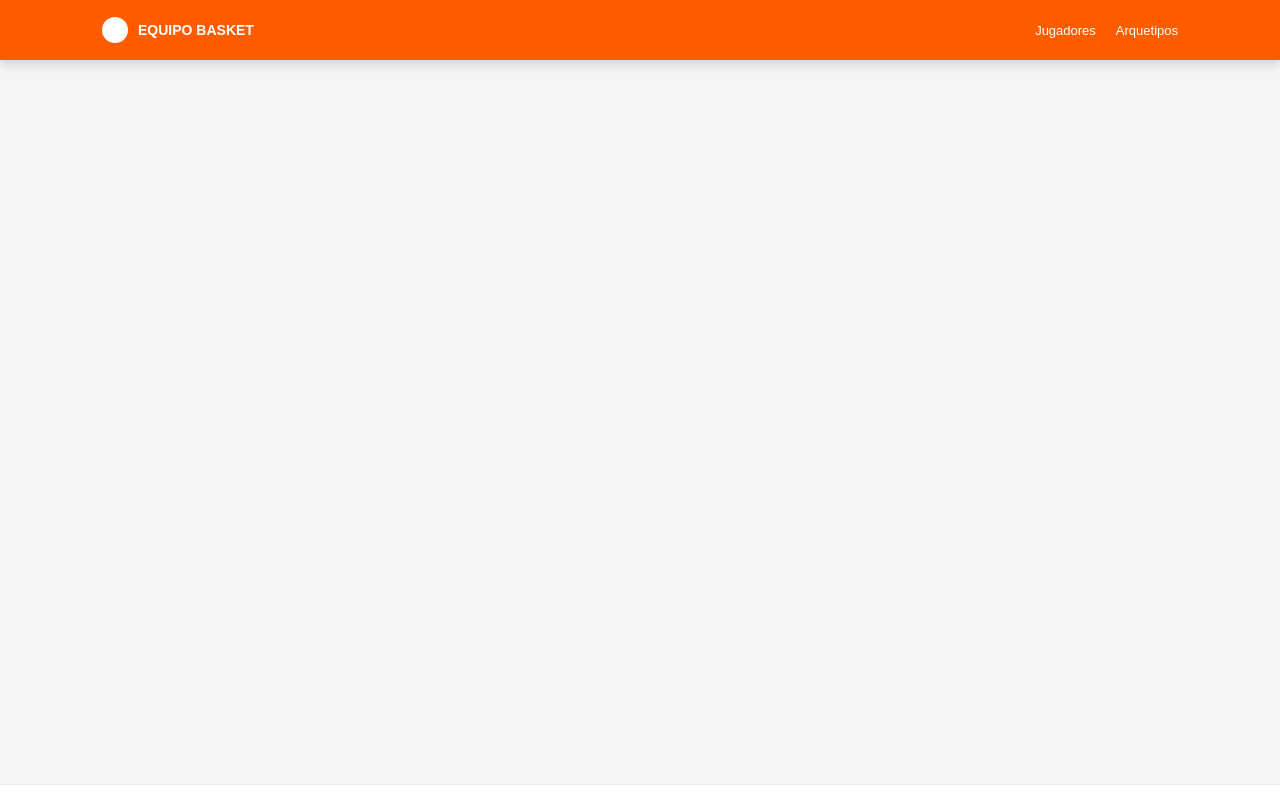
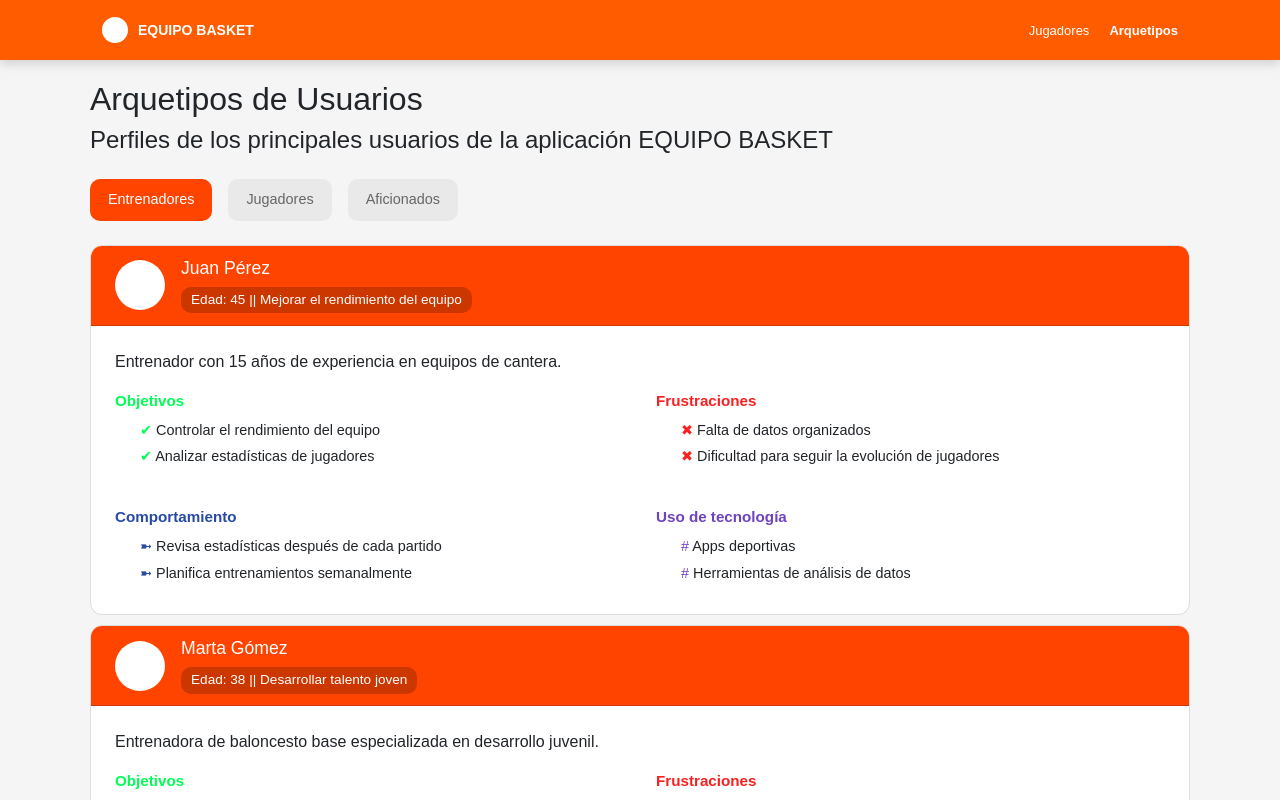
Before and after one commit to Angular-Force-FP-067/P1-FrontEndMedianteAngular, an Angular app: page /arquetipos in a window 1280 px wide. Before the commit this address led to /. Shown: the top 800 px of the page. Built offline with nearby package versions, Linux system fonts and the light colour scheme.

Commit message:
Creación Arquetipos con *ngFor

```diff
--- a/src/app/app.routes.ts
+++ b/src/app/app.routes.ts
@@ -1,8 +1,10 @@
 import { Routes } from '@angular/router';
 import { HomeComponent } from './components/home/home';
 import { PlayersComponent } from './components/players/players';
+import { ArquetiposComponent } from './components/arquetipos/arquetipos';
 
 export const routes: Routes = [
   { path: '', component: HomeComponent },
-  { path: 'players', component: PlayersComponent }
+  { path: 'players', component: PlayersComponent },
+  { path: 'arquetipos', component: ArquetiposComponent }
 ];
--- /dev/null
+++ b/src/app/components/arquetipos/arquetipos.css
@@ -0,0 +1,133 @@
+/* Pestañas */
+.tabs{
+  display:flex;
+  gap:1rem;
+  margin:1.5rem 0;
+  flex-wrap:wrap;
+}
+.tabs button{
+  padding:0.5rem 1rem;
+  cursor:pointer;
+  border-radius:10px;
+  border:2px solid #E9E9E9;
+  background:#E9E9E9;
+  color:#666;
+  font-size:0.9rem;
+  transition:border-color 0.2s, box-shadow 0.2s, background 0.2s;
+}
+.tabs button:hover{
+  border-color:#FF4400;
+}
+.tabs button.activa{
+  background:#FF4400;
+  color:white;
+  border-color:#FF4400;
+}
+/* Card principal */
+.card{
+  background:white;
+  margin-bottom: 10px;
+  border-radius:12px;
+  border:1px solid #ddd;
+  overflow:hidden;
+  transition:transform 0.2s ease, box-shadow 0.2s ease;
+}
+.card:hover{
+  transform:translateY(-3px);
+  box-shadow:0 8px 20px rgba(0,0,0,0.12);
+}
+/* Cabecera */
+.card-header{
+  height:80px;
+  background:#FF4400;
+  display:flex;
+  align-items:center;
+  gap:1rem;
+  padding:0 1.5rem;
+  color:white;
+}
+.avatar{
+  width:50px;
+  height:50px;
+  border-radius:50%;
+  background:white;
+  flex-shrink:0;
+}
+.info {
+  display: flex;
+  flex-direction: column;
+  gap: 4px;
+}
+/* Nombre */
+.info h3 {
+  margin: 0;
+  font-size: 1.1rem;
+}
+/* Edad + Motivación */
+.info span {
+  font-size: 0.85rem;
+  padding: 3px 10px;
+  background: #cc3700;
+  color: white;
+  border-radius: 10px;
+  margin-top: 4px;
+  text-align: left;
+}
+/* Cuerpo */
+.card-body {
+  padding: 1.5rem;
+}
+.grid {
+  display: grid;
+  grid-template-columns: 1fr 1fr;
+  gap: 2rem;
+}
+.box strong {
+  display: block;
+  margin-bottom: 0.5rem;
+  font-size: 0.95rem;
+}
+.box ul {
+  list-style: none;
+  padding: 0;
+  margin: 0;
+}
+.box ul li {
+  position: relative;
+  padding-left: 25px;
+  margin-bottom: 0.5rem;
+  font-size: 0.9rem;
+  line-height: 1.3;
+}
+/* Objetivos*/
+.box.objetivos strong,
+.box.objetivos ul li::before {
+  color: #00ff55;
+}
+.box.objetivos ul li::before {
+  content: "✔ ";
+}
+/* Frustraciones*/
+.box.frustraciones strong,
+.box.frustraciones ul li::before {
+  color: #f92020;
+}
+.box.frustraciones ul li::before {
+  content: "✖ ";
+}
+/* Comportamiento:*/
+.box.comportamiento strong,
+.box.comportamiento ul li::before {
+  color: #284aa7;
+}
+.box.comportamiento ul li::before {
+  content: "➼ ";
+}
+/* Uso de tecnología */
+.box.uso-tecnologia strong,
+.box.uso-tecnologia ul li::before {
+  color: #6f42c1;
+}
+.box.uso-tecnologia ul li::before {
+  content: "# ";
+}
--- /dev/null
+++ b/src/app/components/arquetipos/arquetipos.html
@@ -0,0 +1,78 @@
+<section class="arquetipos">
+<!-- Titutlo + Subtiutlo-->
+<header class="arquetipos_header">
+  <h2>Arquetipos de Usuarios</h2>
+  <h4>Perfiles de los principales usuarios de la aplicación EQUIPO BASKET</h4>
+</header>
+
+<!-- Pestañas -->
+<div class="tabs">
+  <button
+    [class.activa]="tabActiva === 'entrenador'"
+    (click)="tabActiva = 'entrenador'">
+    Entrenadores
+  </button>
+  <button
+    [class.activa]="tabActiva === 'jugador'"
+    (click)="tabActiva = 'jugador'">
+    Jugadores
+  </button>
+  <button
+    [class.activa]="tabActiva === 'aficionado'"
+    (click)="tabActiva = 'aficionado'">
+    Aficionados
+  </button>
+</div>
+
+<!-- CONTENIDO -->
+<div class="contenido">
+  <div *ngFor="let a of arquetiposFiltrados" class="card">
+
+    <!-- HEADER -->
+    <div class="card-header">
+      <div class="avatar"></div>
+      <div class="info">
+        <h3>{{a.nombre}} {{a.apellidos}}</h3>
+        <span>Edad: {{a.edad}} || {{a.lateMotiv}}</span>
+      </div>
+    </div>
+
+    <!-- BODY -->
+    <div class="card-body">
+
+      <p>{{a.biografia}}</p>
+
+      <div class="grid">
+        <div class="box objetivos">
+          <strong>Objetivos</strong>
+          <ul>
+            <li *ngFor="let o of a.objetivos">{{o}}</li>
+          </ul>
+        </div>
+
+        <div class="box frustraciones">
+          <strong>Frustraciones</strong>
+          <ul>
+            <li *ngFor="let f of a.frustraciones">{{f}}</li>
+          </ul>
+        </div>
+
+        <div class="box comportamiento">
+          <strong>Comportamiento</strong>
+          <ul>
+            <li *ngFor="let c of a.comportamiento">{{c}}</li>
+          </ul>
+        </div>
+
+      <div class="box uso-tecnologia">
+          <strong>Uso de tecnología</strong>
+          <ul>
+            <li *ngFor="let t of a.usoTecnologia">{{t}}</li>
+          </ul>
+        </div>
+      </div>
+
+    </div> <!-- end card-body -->
+
+  </div> <!-- end card -->
+</div> <!-- end contenido -->
--- /dev/null
+++ b/src/app/components/arquetipos/arquetipos.specs.ts
@@ -0,0 +1 @@
+import { ComponentFixture, TestBed } from '@angular/core/testing';
--- /dev/null
+++ b/src/app/components/arquetipos/arquetipos.ts
@@ -0,0 +1,25 @@
+import { Component } from '@angular/core';
+import { CommonModule } from '@angular/common';
+
+import { ARQUETIPOS } from '../../data/arquetipos';
+import { Arquetipo } from '../../models/arquetipos';
+
+@Component({
+  selector: 'app-arquetipos',
+  standalone: true,
+  imports: [CommonModule],
+  templateUrl: './arquetipos.html',
+  styleUrls: ['./arquetipos.css'],
+})
+
+export class ArquetiposComponent {
+
+  tabActiva: 'entrenador' | 'jugador' | 'aficionado' = 'entrenador';
+
+  arquetipos: Arquetipo[] = ARQUETIPOS;
+
+  get arquetiposFiltrados(){
+    return this.arquetipos.filter(a => a.rol === this.tabActiva);
+  }
+
+}
--- /dev/null
+++ b/src/app/data/arquetipos.ts
@@ -0,0 +1,154 @@
+import { Arquetipo } from '../models/arquetipos';
+
+export const ARQUETIPOS: Arquetipo[] = [
+/* ENTRENADORES */
+{
+  nombre: "Juan",
+  apellidos: "Pérez",
+  edad: 45,
+  rol: "entrenador",
+  lateMotiv: "Mejorar el rendimiento del equipo",
+  biografia: "Entrenador con 15 años de experiencia en equipos de cantera.",
+  objetivos: [
+    "Controlar el rendimiento del equipo",
+    "Analizar estadísticas de jugadores"
+  ],
+  frustraciones: [
+    "Falta de datos organizados",
+    "Dificultad para seguir la evolución de jugadores"
+  ],
+  comportamiento: [
+    "Revisa estadísticas después de cada partido",
+    "Planifica entrenamientos semanalmente"
+  ],
+  usoTecnologia: [
+    "Apps deportivas",
+    "Herramientas de análisis de datos"
+  ]
+},
+
+{
+  nombre: "Marta",
+  apellidos: "Gómez",
+  edad: 38,
+  rol: "entrenador",
+  lateMotiv: "Desarrollar talento joven",
+  biografia: "Entrenadora de baloncesto base especializada en desarrollo juvenil.",
+  objetivos: [
+    "Mejorar habilidades técnicas",
+    "Motivar a los jugadores"
+  ],
+  frustraciones: [
+    "Falta de seguimiento de progreso",
+    "Herramientas poco intuitivas"
+  ],
+  comportamiento: [
+    "Analiza rendimiento semanal",
+    "Comunicación constante con jugadores"
+  ],
+  usoTecnologia: [
+    "Apps móviles",
+    "Videos de análisis"
+  ]
+},
+
+/* JUGADORES */
+{
+  nombre: "Carlos",
+  apellidos: "López",
+  edad: 19,
+  rol: "jugador",
+  lateMotiv: "Mejorar mis estadísticas",
+  biografia: "Jugador amateur que busca progresar y llegar a ligas superiores.",
+  objetivos: [
+    "Mejorar tiro",
+    "Aumentar minutos de juego"
+  ],
+  frustraciones: [
+    "No saber en qué mejorar",
+    "Falta de feedback"
+  ],
+  comportamiento: [
+    "Entrena diariamente",
+    "Consulta estadísticas personales"
+  ],
+  usoTecnologia: [
+    "Apps deportivas",
+    "Redes sociales"
+  ]
+},
+{
+  nombre: "David",
+  apellidos: "Martín",
+  edad: 21,
+  rol: "jugador",
+  lateMotiv: "Llegar a nivel profesional",
+  biografia: "Jugador joven con gran ambición deportiva.",
+  objetivos: [
+    "Mejorar condición física",
+    "Destacar en competiciones"
+  ],
+  frustraciones: [
+    "Poca visibilidad de rendimiento",
+    "Dificultad para medir progreso"
+  ],
+  comportamiento: [
+    "Entrena extra horas",
+    "Analiza partidos grabados"
+  ],
+  usoTecnologia: [
+    "Apps de entrenamiento",
+    "Videos deportivos"
+  ]
+},
+
+/* AFICIONADOS */
+{
+  nombre: "Laura",
+  apellidos: "García",
+  edad: 28,
+  rol: "aficionado",
+  lateMotiv: "Seguir a mi equipo favorito",
+  biografia: "Aficionada que disfruta viendo partidos y analizando estadísticas.",
+  objetivos: [
+    "Seguir resultados",
+    "Ver estadísticas de jugadores"
+  ],
+  frustraciones: [
+    "Falta de información clara",
+    "Apps deportivas poco intuitivas"
+  ],
+  comportamiento: [
+    "Ve partidos en directo",
+    "Consulta resultados constantemente"
+  ],
+  usoTecnologia: [
+    "Apps deportivas",
+    "Redes sociales"
+  ]
+},
+{
+  nombre: "Pedro",
+  apellidos: "Ruiz",
+  edad: 34,
+  rol: "aficionado",
+  lateMotiv: "Analizar estadísticas de partidos",
+  biografia: "Aficionado al análisis de datos deportivos.",
+  objetivos: [
+    "Comparar jugadores",
+    "Analizar rendimiento"
+  ],
+  frustraciones: [
+    "Datos dispersos",
+    "Falta de visualización clara"
+  ],
+  comportamiento: [
+    "Consulta estadísticas frecuentemente",
+    "Debate en foros deportivos"
+  ],
+  usoTecnologia: [
+    "Apps deportivas",
+    "Webs de estadísticas"
+  ]
+}
+];
--- /dev/null
+++ b/src/app/models/arquetipos.ts
@@ -0,0 +1,14 @@
+export interface Arquetipo {
+  nombre: string;
+  apellidos: string;
+  edad: number;
+  rol: 'entrenador' | 'jugador' | 'aficionado';
+
+  lateMotiv: string;
+  biografia: string;
+
+  objetivos: string[];
+  frustraciones: string[];
+  comportamiento: string[];
+  usoTecnologia: string[];
+}
```
